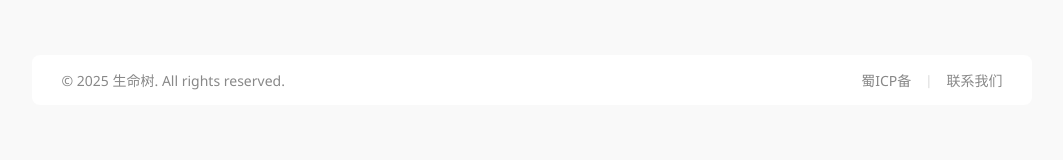
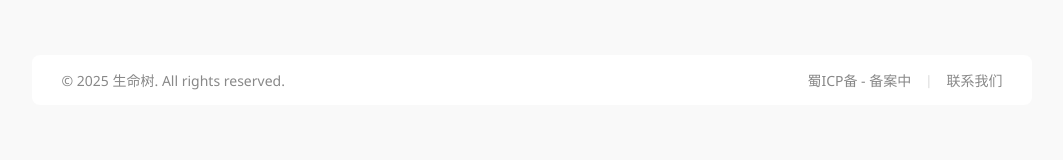
Before and after one commit to GEORGEWWWU/lifetree.pro, a Vue app: page / in a window 1280 px wide. Shown: the part 467-627 px from the top of the page, without its empty margins (108-1171 px from the left). Built offline with nearby package versions, Linux system fonts and the light colour scheme.

Commit message:
修复已知问题

```diff
--- a/src/components/Footer.vue
+++ b/src/components/Footer.vue
@@ -3,7 +3,7 @@
         <footer>
             <p>&copy; 2025 生命树. All rights reserved.</p>
             <div class="footer_btn">
-                <a href="#">蜀ICP备</a>
+                <a href="#">蜀ICP备 - 备案中</a>
                 <span>|</span>
                 <a href="mailto:69927088@qq.com">联系我们</a>
             </div>
```
